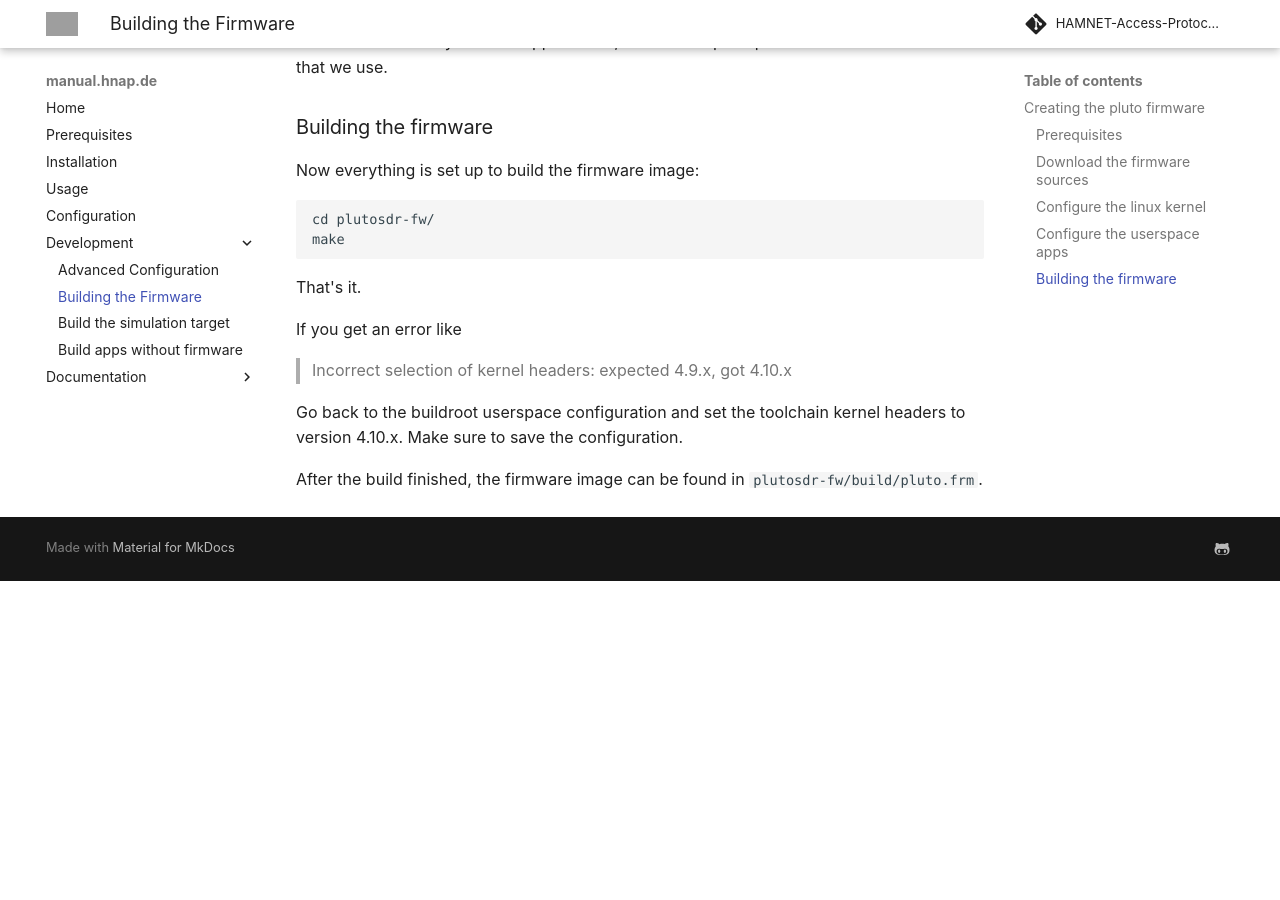
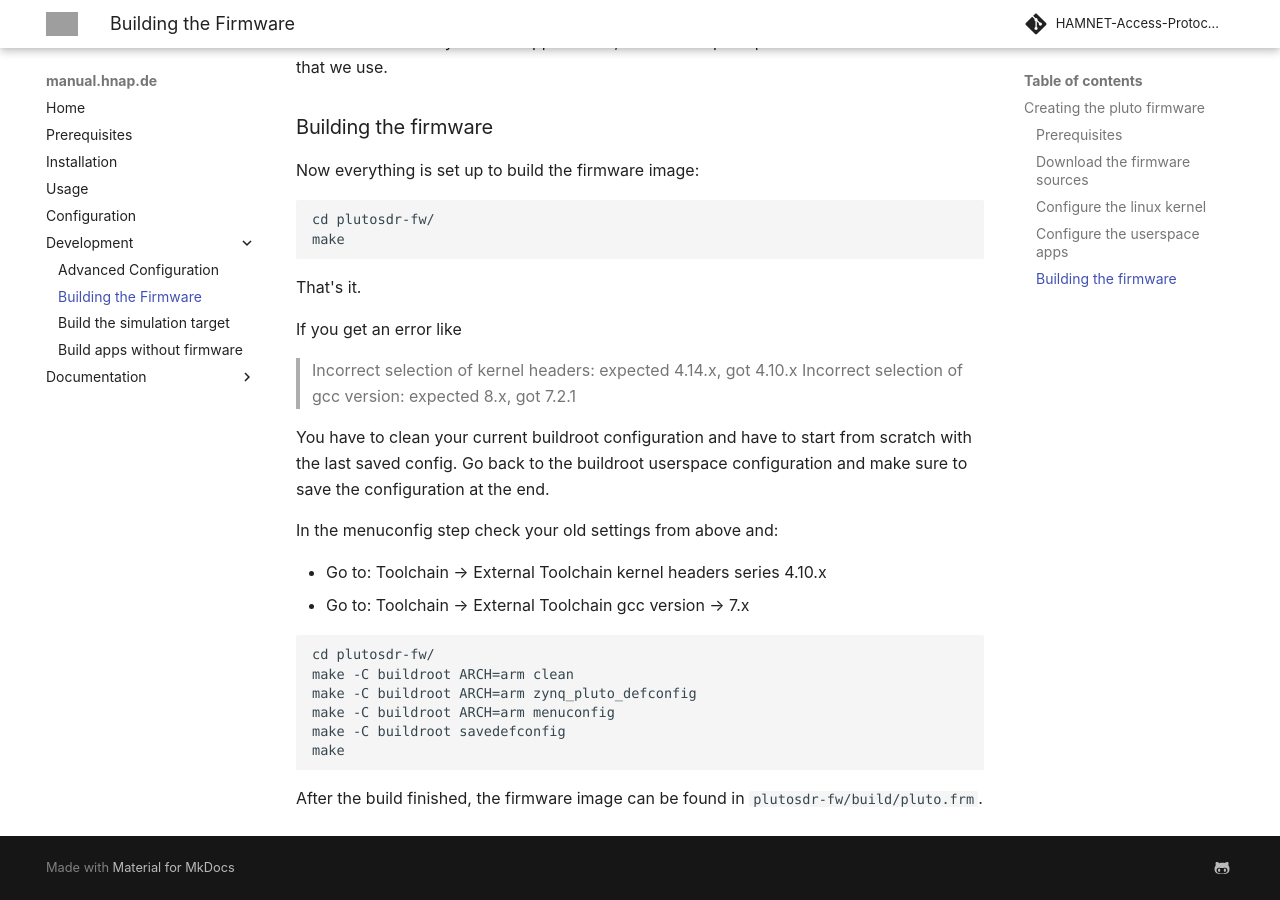
Before and after one commit to HAMNET-Access-Protocol/manual.hnap.de, an MkDocs documentation site: the page built from docs/building_the_fw.md, in a window 1280 px wide and 900 px high, scrolled down 3146 px. Built offline with MkDocs 1.6.1 and Material for MkDocs 9.7.7, drawn with Linux system fonts in a browser that asks for light colours; comment, search, counter and statistics services are not loaded; before the commit the page ends 3727 px from its top, so only the background shows below that; some of the changed text lies outside the part shown; grey boxes are pictures that could not be loaded.

Commit message:
Update Firmware Build Infos (#1)
* Update Firmware Build Infos

Changed Kernel Version and RT Patch URL to 4.19
Added External Toolchain gcc Version Error Info

````diff
--- a/docs/building_the_fw.md
+++ b/docs/building_the_fw.md
@@ -120,8 +120,23 @@
 That's it.
 
 If you get an error like
-> Incorrect selection of kernel headers: expected 4.9.x, got 4.10.x
+> Incorrect selection of kernel headers: expected 4.14.x, got 4.10.x
+  Incorrect selection of gcc version: expected 8.x, got 7.2.1
 
-Go back to the buildroot userspace configuration and set the toolchain kernel headers to version 4.10.x. Make sure to save the configuration.
+You have to clean your current buildroot configuration and have to start from scratch with the last saved config.
+Go back to the buildroot userspace configuration and make sure to save the configuration at the end.
+
+In the menuconfig step check your old settings from above and:
+
+- Go to: Toolchain -> External Toolchain kernel headers series 4.10.x
+- Go to: Toolchain -> External Toolchain gcc version -> 7.x
+```
+cd plutosdr-fw/
+make -C buildroot ARCH=arm clean
+make -C buildroot ARCH=arm zynq_pluto_defconfig
+make -C buildroot ARCH=arm menuconfig
+make -C buildroot savedefconfig
+make
+```
 
 After the build finished, the firmware image can be found in `plutosdr-fw/build/pluto.frm`.
````
Also changed, not shown: other parts of docs/building_the_fw.md (+3 -3 lines).
